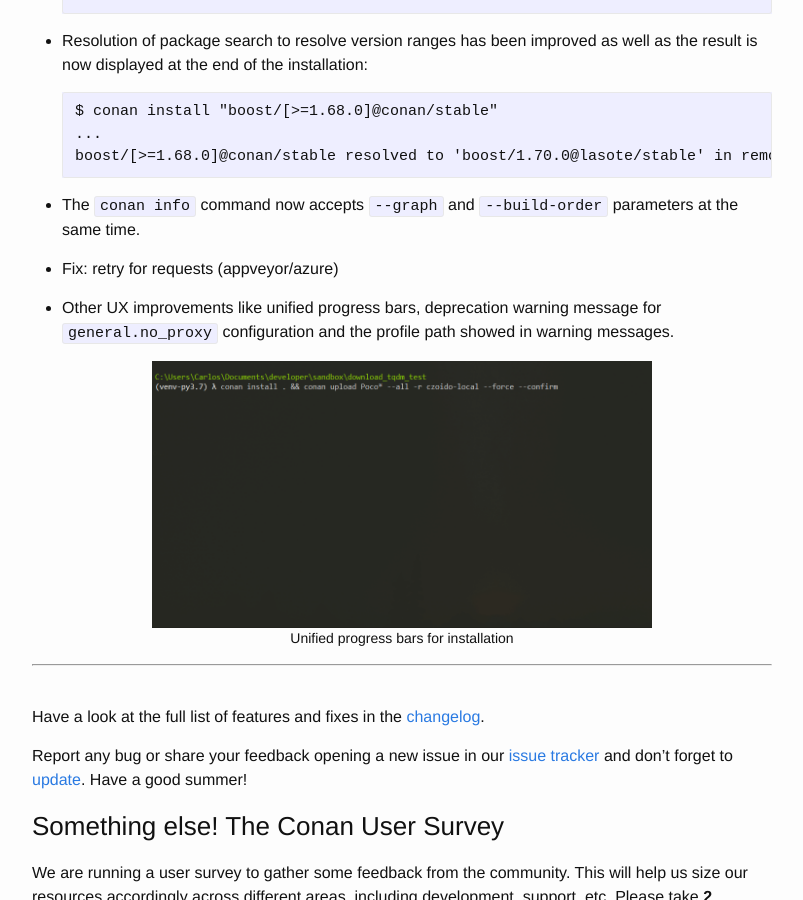
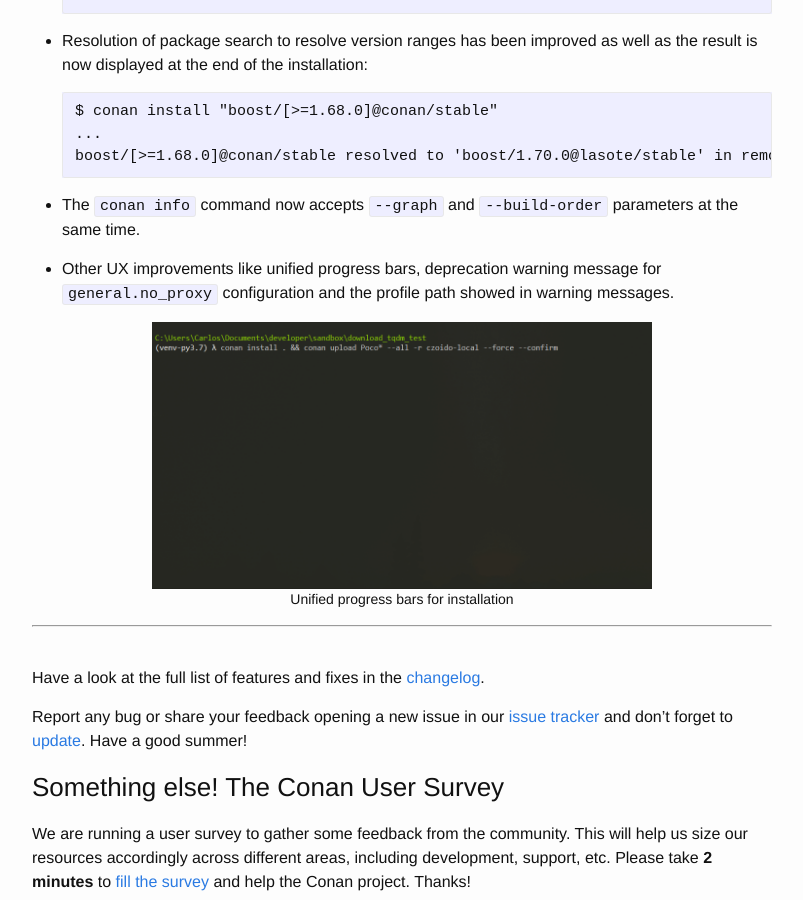
Before and after one commit to conan-io/conan-io.github.io, a Jekyll site: the page built from _posts/2019-07-15-New-conan-release-1-17.markdown, in a window 1280 px wide and 900 px high, scrolled down 3048 px. Shown: the whole window, without its empty margins (238-1041 px from the left). Built offline with Jekyll 4.4.1, drawn with Linux system fonts in a browser that asks for light colours; comment, search, counter and statistics services are not loaded.

Commit message:
removed retry

```diff
--- a/_posts/2019-07-15-New-conan-release-1-17.markdown
+++ b/_posts/2019-07-15-New-conan-release-1-17.markdown
@@ -112,8 +112,6 @@ There has been some improvements and deprecations in favor of the new syntax:
 
 - The ``conan info`` command now accepts ``--graph`` and ``--build-order`` parameters at the same time.
 
-- Fix: retry for requests (appveyor/azure)
-
 - Other UX improvements like unified progress bars, deprecation warning message for ``general.no_proxy`` configuration and the profile path
   showed in warning messages.
 
```
